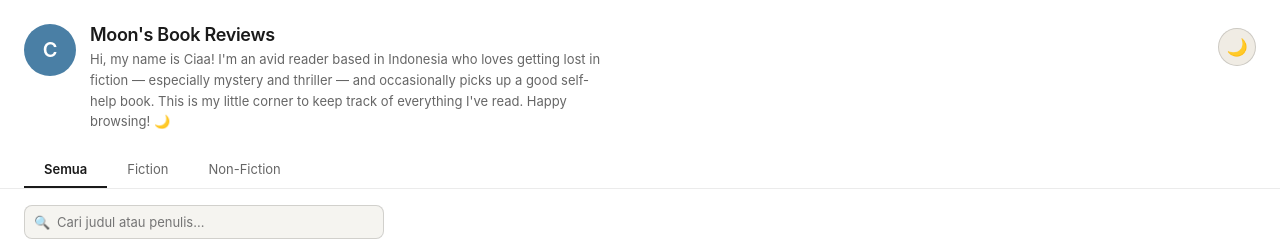
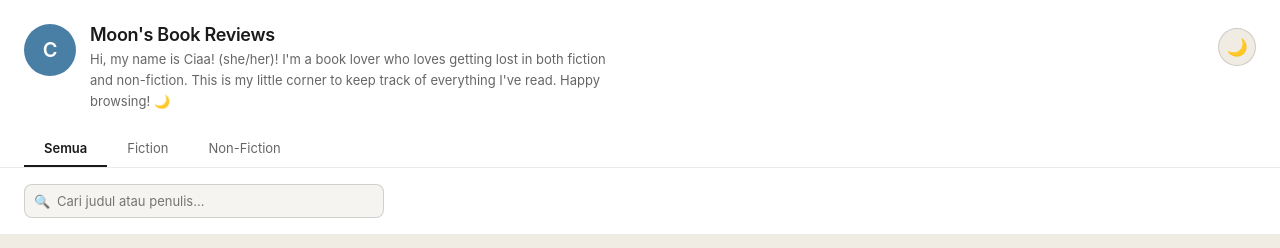
Before and after one commit to xxodaisy/book-reviews, a plain HTML site: page index.html in a window 1280 px wide. Shown: the top 248 px of the page. Drawn offline with Linux system fonts and the light colour scheme.

Commit message:
Update index.html

```diff
--- a/index.html
+++ b/index.html
@@ -16,8 +16,7 @@
         <div class="profile-text">
           <div class="site-title">Moon's Book Reviews</div>
           <div class="site-bio">
-            Hi, my name is Ciaa! I'm an avid reader based in Indonesia who loves getting lost in fiction —
-            especially mystery and thriller — and occasionally picks up a good self-help book.
+            Hi, my name is Ciaa! (she/her)! I'm a book lover who loves getting lost in both fiction and non-fiction.
             This is my little corner to keep track of everything I've read. Happy browsing! 🌙
           </div>
         </div>
```
